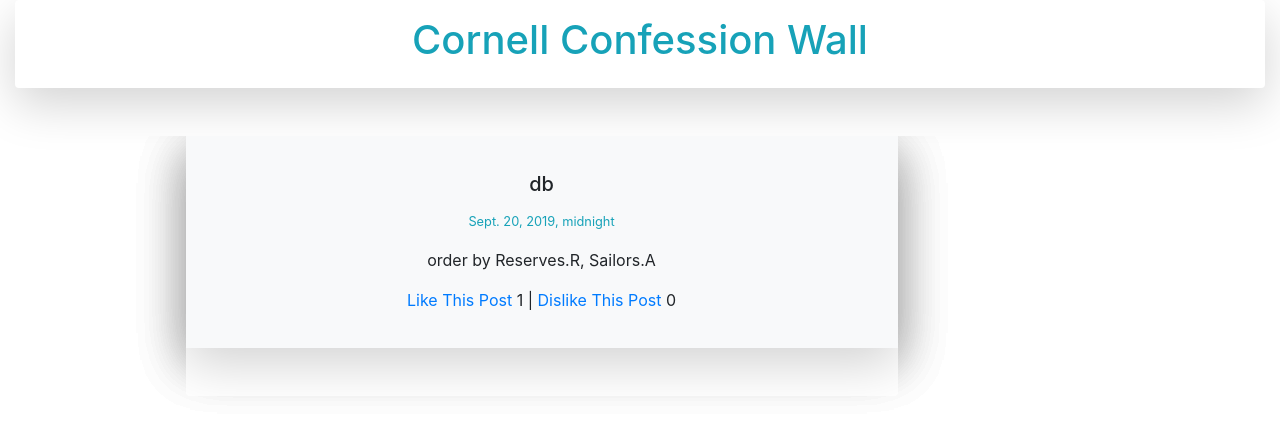
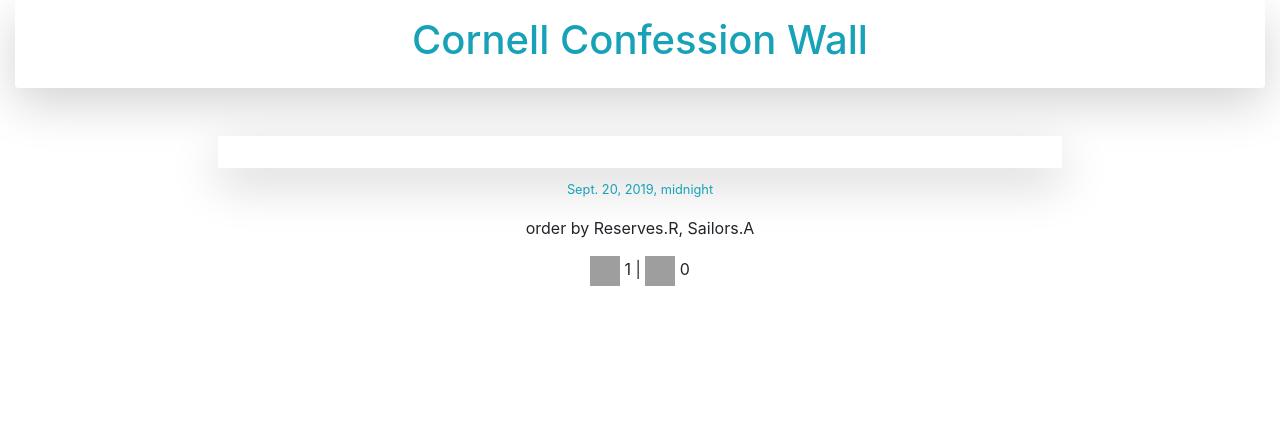
Before and after one commit to ZiweiGu/BigRedConfessionWall, a Django app: page /post/db/ in a window 1280 px wide. Shown: the part 58-481 px from the top of the page. Run offline with Django 3.2, Linux system fonts and the light colour scheme; data comes from the database, SQL or seed files in the repository; both versions use the stored data as it was after the commit; some libraries are stand-ins or nearby versions; grey boxes are pictures that could not be loaded.

Commit message:
designfinished

```diff
--- a/src/wall/templates/post/detail.html
+++ b/src/wall/templates/post/detail.html
@@ -5,28 +5,7 @@
 {% block content %}
 
 <div class="row">
-
-<div id="carouselExampleControls" class="carousel slide" data-ride="carousel">
-  <div class="carousel-inner">
-    <div class="carousel-item active d-block w-100">
-      {% include 'post/list-inline.html' with post=object truncate=False detail=True big=True%}
-    </div>
-    <div class="carousel-item d-block w-100" >
- 	  {% include 'post/list-inline.html' with post=object truncate=False detail=True big=True%}
-    </div>
-    <div class="carousel-item d-block w-100">
-      {% include 'post/list-inline.html' with post=object truncate=False detail=True big=True%}
-    </div>
-  </div>
-  <a class="carousel-control-prev" href="#carouselExampleControls" role="button" data-slide="prev">
-    <span class="carousel-control-prev-icon" aria-hidden="true"></span>
-    <span class="sr-only">Previous</span>
-  </a>
-  <a class="carousel-control-next" href="#carouselExampleControls" role="button" data-slide="next">
-    <span class="carousel-control-next-icon" aria-hidden="true"></span>
-    <span class="sr-only">Next</span>
-  </a>
-</div>
+{% include 'post/list-inline.html' with post=object truncate=False detail=True big=True%}
 
 
 {% if request.user.is_authenticated %}
--- a/src/wall/templates/post/list-inline.html
+++ b/src/wall/templates/post/list-inline.html
@@ -1,23 +1,41 @@
 <!-- <li><a href='{{ post.get_absolute_url }}'>{{ post.content }}</a></li>
  -->
+  {% load static %}
 
-<div class='col-12 {%if big%}col-md-8 {%else%}col-md-4 {% endif %} mb-4 mx-auto'>
 
-<div class='card border-0 text-center {% if not post.publish_date %} bg-dark text-dark {% endif %}'>
+
+<div class='col-12 {%if big%}col-md-8 {%else%}col-md-3{% endif %} mb-4 mx-auto'>
+<div class='card border-0 text-center {% if not post.publish_date %} bg-dark text-light {% endif %}'>
 
 <!-- <div class='card {% if not post.publish_date %} bg-warning text-dark {% endif %}'>
 <div class='card {% if not post.publish_date %} border border-warning text-dark {% endif %}'> -->
-	{% if color %}
-	<div class="shadow-lg p-3 mb-5 bg-info text-light">
-	{% else %}
-	<div class="shadow-lg p-3 mb-5 bg-light ">
-	{% endif%}
+	<div class="shadow-lg p-3 mb-5">
+	{%ifequal color 1 %}
+	<img src='{% static "firework.gif" %}' class="card-img" alt="...">
+	{% endifequal%}
+	{%ifequal color 2 %}
+	<img src='{% static "sparkle.png" %}' class="card-img" alt="...">
+	{% endifequal%}
+	{%ifequal color 3 %}
+	<img src='{% static "cat.gif" %}' class="card-img" alt="...">
+	{% endifequal%}
+
+	{%ifequal color 4 %}
+	<img src='{% static "flower.gif" %}' class="card-img" alt="...">
+	{% endifequal%}
+
+	{%ifequal color 5 %}
+
+	<img src='{% static "heart.gif" %}' class="card-img" alt="...">
+	{% endifequal%}
+
+	<div class="card-img-overlay">
 	<!-- <img src="/Users/xiaolu/Desktop/confession-wall/src/assets/cornell.png" class="card-img-top" alt="Responsive image"> -->
-	<div class='card-body'>
+	<div class='card-body h-200'>
 
-		<h5 class='card-title'>{{ post.slug }}</h5>
+		<!-- <h5 class='card-title'>{{ post.slug }}</h5> -->
 		<p class='card-text'>
-			<small class="{%if not color%}text-info {%else%}text-dark {% endif %}">{{ post.publish_date }}</small>
+			<small class="{%if not color%}text-info {%else%}text-info {% endif %}">{{ post.publish_date }}</small>
 			{% if truncate %}
 			{{ post.content|linebreaks|truncatewords:15 }}
 
@@ -27,21 +45,23 @@
 
 	    </p>
 
-	    {% if not detail %}
-	    	{% if not post.publish_date %} Draft {% endif %}
 
-				<a href='{{ post.get_absolute_url }}' class="{%if not color%}text-info {%else%}text-dark {% endif %}">View</a>
-
-		{% endif %}
 
 
 
 		{% if detail %}
-			<a href="#" onClick="document.getElementById('likebutton').submit()">Like This Post</a> {{post.likes}}   |   <a href="#" onClick="document.getElementById('dislikebutton').submit()">Dislike This Post</a> {{post.dislikes}}
+			<a href="#" onClick="document.getElementById('likebutton').submit()">
+			<img src='{% static "love.png" %}' width="30" height="30" alt="My image">
+			</a> {{post.likes}}
+			|
+			<a href="#" onClick="document.getElementById('dislikebutton').submit()">
+			<img src='{% static "down.png" %}' width="30" height="30" alt="My image">
+			</a> {{post.dislikes}}
 			<form id="likebutton" method="POST" action="/post/{{post.id}}/preference/1/">
 			{% csrf_token %}
 			<input type="hidden">
 			</form>
+
 
 			<form id="dislikebutton" method="POST" action="/post/{{post.id}}/preference/2/">
 			{% csrf_token %}
@@ -49,7 +69,16 @@
 			</form>
 
 		{% else %}
-			 {{post.likes}}   |   {{post.dislikes}}
+			<img src='{% static "love.png" %}' width="30" height="30" alt="My image"></a>  {{post.likes}}
+			<img src='{% static "down.png" %}' width="30" height="30" alt="My image"></a> {{post.dislikes}}
+
+		{% endif %}
+
+		{% if not detail %}
+	    	{% if not post.publish_date %} Draft {% endif %}
+	    	<div class="view">
+			<a href='{{ post.get_absolute_url }}' class="{%if not color%}text-info {%else%}text-info {% endif %}">View</a>
+			</div>
 
 		{% endif %}
 
@@ -57,6 +86,7 @@
 
 
 	</div>
-	</div>
 </div>
 </div>
+</div>
+</div>
```
Also changed, not shown: src/wall/templates/post/form.html (+17 -3 lines), src/wall/templates/post/list.html (+16 -6 lines), src/db.sqlite3, 11 other files.
